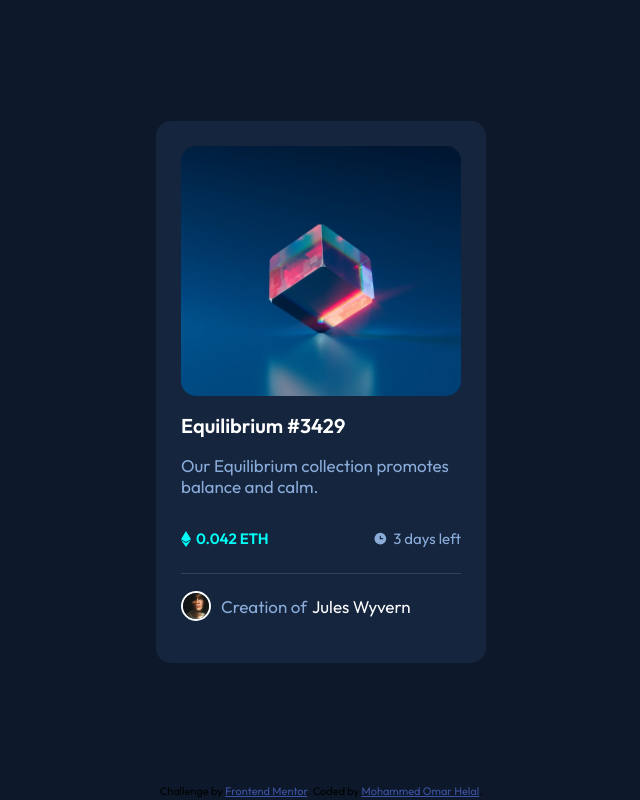
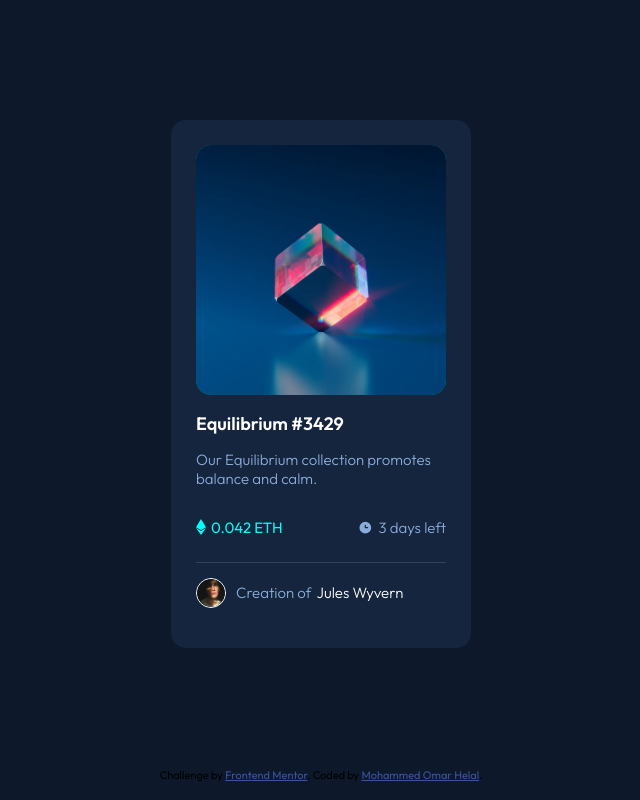
Before and after one commit to MohammedHelal/nft-preview, a React (Vite) app: page / in a window 1280 px wide. Shown: the whole page, without its empty margins (319-959 px from the left). Built offline with nearby package versions, Linux system fonts and the light colour scheme.

Commit message:
updating NFTCard and the styling

```diff
--- a/src/components/NFTCard.jsx
+++ b/src/components/NFTCard.jsx
@@ -7,6 +7,11 @@ function NFTCard() {
         id="etherium-img"
         src="./images/image-equilibrium.jpg"
         alt="Etherium image"
+      />
+      <img
+        id="etherium-view"
+        src="./images/icon-view.svg"
+        alt="Etherium view cover"
       />
       <h1 id="etherium-heading">Equilibrium #3429</h1>
       <p className="etherium-para">
--- a/src/index.css
+++ b/src/index.css
@@ -13,34 +13,63 @@ body {
 
 #root {
   width: 100vw;
-  height: 98vh;
+  height: 96vh;
   display: flex;
   justify-content: center;
   align-items: center;
+  z-index: 1;
 }
 
 .card {
-  width: 330px;
+  position: relative;
+  width: 300px;
   padding: 25px;
   background-color: hsl(216, 50%, 16%);
   border-radius: 15px;
+  z-index: 2;
 }
 
 #etherium-img {
+  position: relative;
   width: 100%;
   height: 250px;
   border-radius: 15px;
+  cursor: pointer;
+  z-index: 5;
+}
+
+#etherium-img:hover {
+  z-index: -10;
+}
+
+#etherium-view {
+  position: absolute;
+  top: 25px;
+  left: 25px;
+  padding: 101px;
+  border-radius: 15px;
+  background-color: hsla(178, 100%, 50%, 0.5);
+  cursor: pointer;
+}
+
+#etherium-view:hover {
+  z-index: 10;
 }
 
 #etherium-heading {
   color: hsl(0, 0%, 100%);
-  font-size: 20px;
+  font-size: 18px;
   font-weight: 600;
+  cursor: pointer;
+}
+
+#etherium-heading:hover {
+  color: hsl(178, 100%, 50%);
 }
 
 p {
-  font-size: 17px;
-  font-weight: 400;
+  font-size: 15px;
+  font-weight: 300;
   color: hsl(215, 51%, 70%);
 }
 
@@ -50,13 +79,8 @@ p {
   align-items: center;
 }
 
-.etherium-icon,
-.clock {
-  font-size: 15px;
-}
-
 .etherium-icon {
-  font-weight: 600;
+  font-weight: 400;
   color: hsl(178, 100%, 50%);
 }
 
@@ -72,7 +96,7 @@ p {
 
 #circle-img {
   width: 30px;
-  border: 2px solid hsl(0, 0%, 100%);
+  border: 1px solid hsl(0, 0%, 100%);
   border-radius: 30px;
   margin-right: 10px;
 }
@@ -91,4 +115,9 @@ p {
 .name {
   padding-left: 5px;
   color: hsl(0, 0%, 100%);
+  cursor: pointer;
 }
+
+.name:hover {
+  color: hsl(178, 100%, 50%);
+}
```
